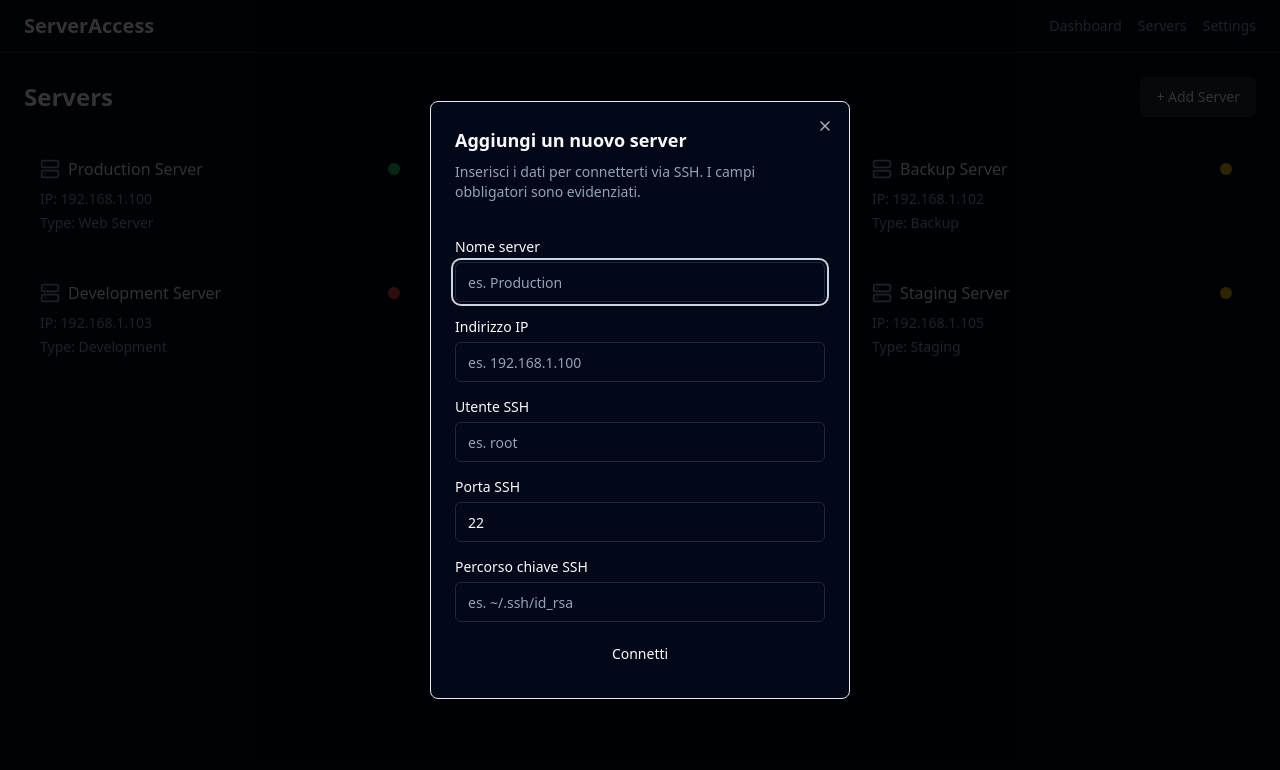
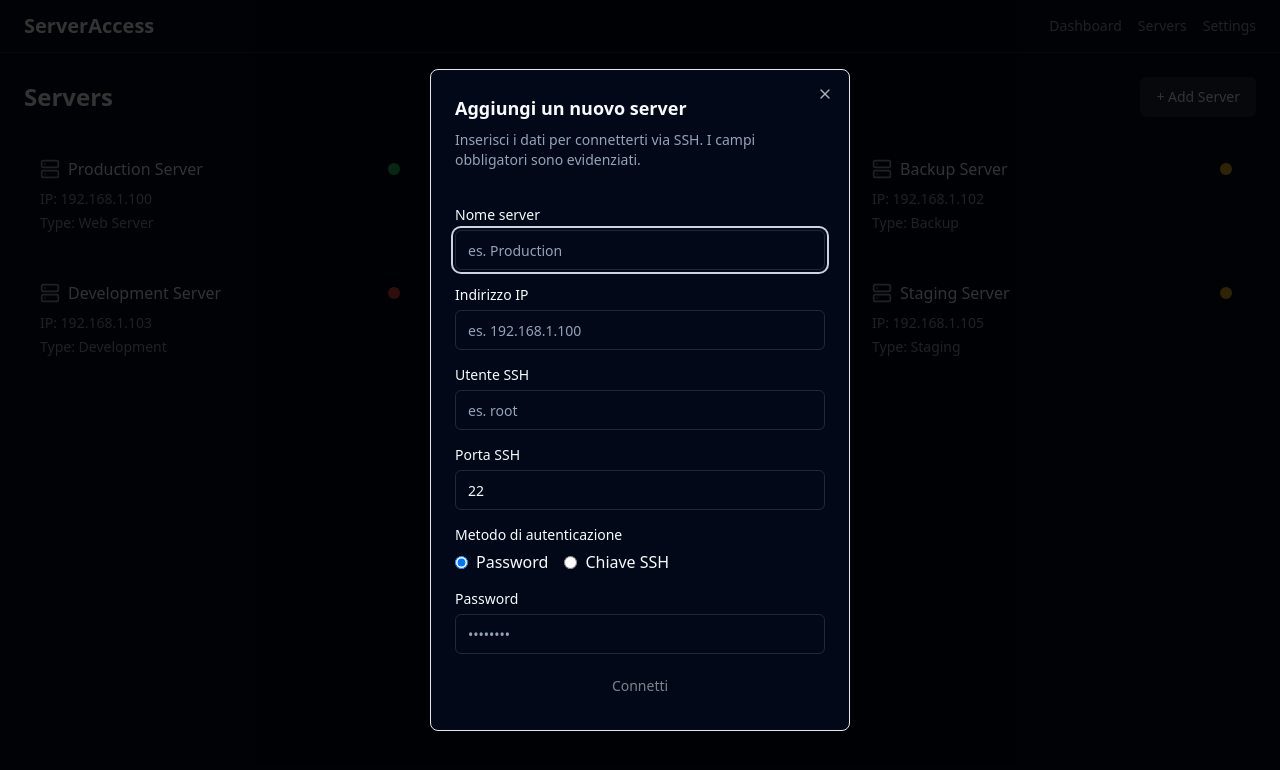
Before and after one commit to ChrisKp1710/my-devpulse, a React (Vite) app: page / in a window 1280 px wide. Both pictures are taken after a click on the button "+ Add Server". Shown: the top 770 px of the page. Built offline with nearby package versions, Linux system fonts and the light colour scheme.

Commit message:
feat: aggiorna il componente AddServerModal per gestire l'autenticazione con password o chiave SSH; aggiungi validazione del modulo

```diff
--- a/src/components/AddServerModal.tsx
+++ b/src/components/AddServerModal.tsx
@@ -13,7 +13,9 @@ const AddServerModal = () => {
   const [ip, setIp] = useState("");
   const [sshPort, setSshPort] = useState(22);
   const [sshUser, setSshUser] = useState("");
-  const [sshKey, setSshKey] = useState("");
+  const [authMethod, setAuthMethod] = useState<"password" | "key">("password");
+  const [password, setPassword] = useState("");
+  const [sshKeyPath, setSshKeyPath] = useState("");
 
   const handleAdd = () => {
     const newServer = {
@@ -22,14 +24,19 @@ const AddServerModal = () => {
       ip,
       sshPort,
       sshUser,
-      sshKey,
+      authMethod,
+      password: authMethod === "password" ? password : "",
+      sshKeyPath: authMethod === "key" ? sshKeyPath : "",
+      sshKey: authMethod === "key" ? sshKeyPath : "", // ✅ obbligatoria per tipizzazione
       type: "Custom",
       status: "offline" as ServerStatus,
     };
 
     setSelectedServer(newServer);
-    // TODO: addServer(newServer)
+    // TODO: salva anche in localStorage o array globale
   };
+
+  const isFormValid = name && ip && sshUser && (authMethod === "password" ? password : sshKeyPath);
 
   return (
     <Dialog>
@@ -70,12 +77,52 @@ const AddServerModal = () => {
             <Input id="port" type="number" value={sshPort} onChange={(e) => setSshPort(Number(e.target.value))} />
           </div>
 
+          {/* Metodo di autenticazione */}
           <div className="space-y-1">
-            <Label htmlFor="key">Percorso chiave SSH</Label>
-            <Input id="key" placeholder="es. ~/.ssh/id_rsa" value={sshKey} onChange={(e) => setSshKey(e.target.value)} />
+            <Label>Metodo di autenticazione</Label>
+            <div className="flex gap-4">
+              <label className="flex items-center gap-2 cursor-pointer">
+                <input
+                  type="radio"
+                  name="auth"
+                  value="password"
+                  checked={authMethod === "password"}
+                  onChange={() => setAuthMethod("password")}
+                />
+                Password
+              </label>
+              <label className="flex items-center gap-2 cursor-pointer">
+                <input
+                  type="radio"
+                  name="auth"
+                  value="key"
+                  checked={authMethod === "key"}
+                  onChange={() => setAuthMethod("key")}
+                />
+                Chiave SSH
+              </label>
+            </div>
           </div>
 
-          <Button onClick={handleAdd} className="w-full mt-2">
+          {authMethod === "password" && (
+            <div className="space-y-1">
+              <Label htmlFor="password">Password</Label>
+              <Input id="password" type="password" placeholder="••••••••" value={password} onChange={(e) => setPassword(e.target.value)} />
+            </div>
+          )}
+
+          {authMethod === "key" && (
+            <div className="space-y-1">
+              <Label htmlFor="key">Percorso chiave SSH</Label>
+              <Input id="key" placeholder="es. ~/.ssh/id_rsa" value={sshKeyPath} onChange={(e) => setSshKeyPath(e.target.value)} />
+            </div>
+          )}
+
+          <Button
+            onClick={handleAdd}
+            className="w-full mt-2"
+            disabled={!isFormValid}
+          >
             Connetti
           </Button>
         </div>
```
